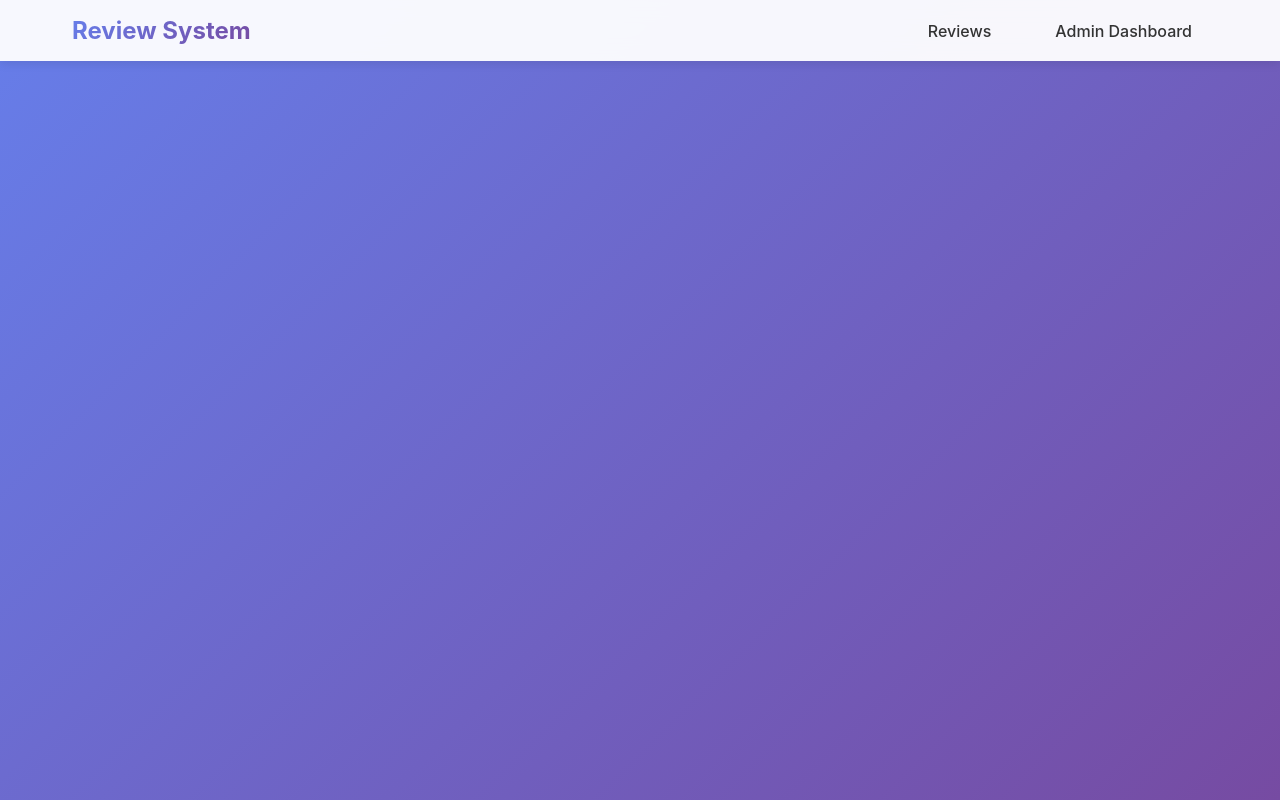
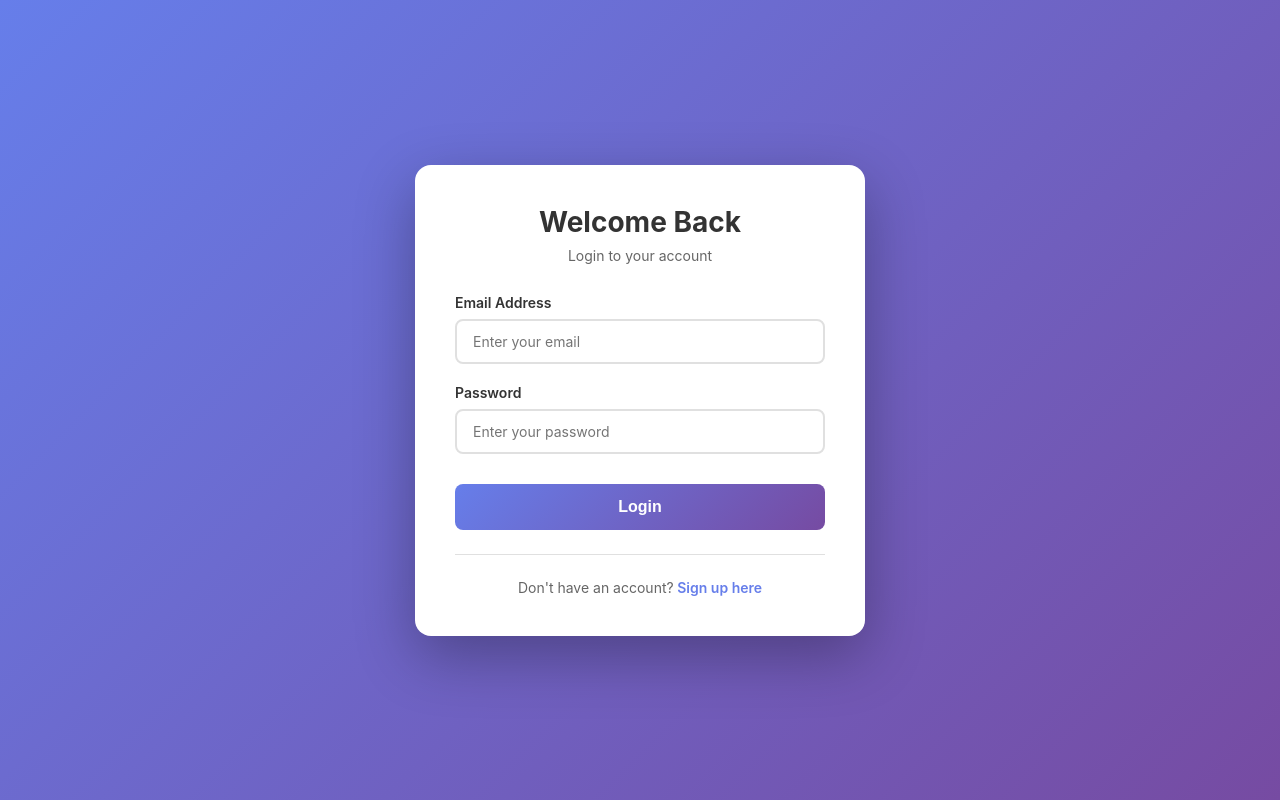
Before and after one commit to Aryankaushik541/mern-review-system, a React (Create React App) app in the folder client/: page /login in a window 1280 px wide. Built offline with nearby package versions, Linux system fonts and the light colour scheme.

Commit message:
Update App.js with authentication routes

```diff
--- a/client/src/App.js
+++ b/client/src/App.js
@@ -1,5 +1,7 @@
 import React from 'react';
-import { BrowserRouter as Router, Routes, Route, Link } from 'react-router-dom';
+import { BrowserRouter as Router, Routes, Route, Navigate } from 'react-router-dom';
+import Login from './pages/Login';
+import Signup from './pages/Signup';
 import ReviewPage from './pages/ReviewPage';
 import Dashboard from './pages/Dashboard';
 import './App.css';
@@ -8,23 +10,22 @@ function App() {
   return (
     <Router>
       <div className="App">
-        <nav className="navbar">
-          <div className="nav-container">
-            <h1 className="nav-logo">Review System</h1>
-            <ul className="nav-menu">
-              <li className="nav-item">
-                <Link to="/" className="nav-link">Reviews</Link>
-              </li>
-              <li className="nav-item">
-                <Link to="/dashboard" className="nav-link">Admin Dashboard</Link>
-              </li>
-            </ul>
-          </div>
-        </nav>
+        <Routes>
+          {/* Default route redirects to login */}
+          <Route path="/" element={<Navigate to="/login" replace />} />
 
-        <Routes>
-          <Route path="/" element={<ReviewPage />} />
-          <Route path="/dashboard" element={<Dashboard />} />
+          {/* Authentication routes */}
+          <Route path="/login" element={<Login />} />
+          <Route path="/signup" element={<Signup />} />
+
+          {/* User routes */}
+          <Route path="/reviews" element={<ReviewPage />} />
+
+          {/* Admin routes */}
+          <Route path="/admin/dashboard" element={<Dashboard />} />
+
+          {/* Catch all - redirect to login */}
+          <Route path="*" element={<Navigate to="/login" replace />} />
         </Routes>
       </div>
     </Router>
```
